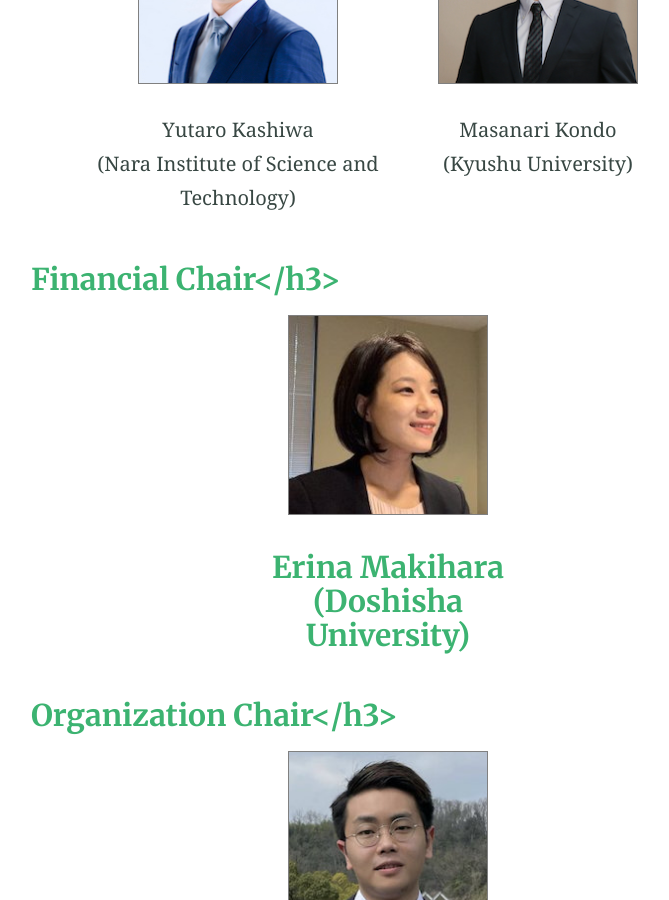
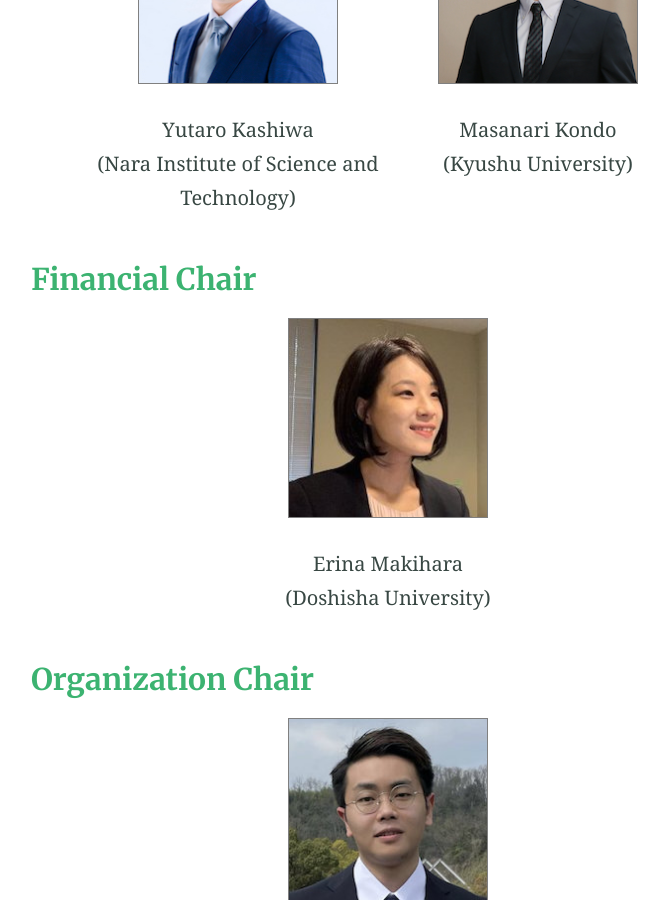
Before and after one commit to msr-asia-summit/msr-asia-summit.github.io, a Jekyll site: the page built from organization.md, in a window 1280 px wide and 900 px high, scrolled down 994 px. Shown: the whole window, without its empty margins (252-921 px from the left). Built offline with Jekyll 4.4.1, drawn with Linux system fonts in a browser that asks for light colours.

Commit message:
cosmetics change

```diff
--- a/_includes/all_organizers.html
+++ b/_includes/all_organizers.html
@@ -46,7 +46,7 @@
   </div>
  </div>
 
-<h3><font color="MediumSeaGreen">Financial Chair<font></h3>
+<h3><font color="MediumSeaGreen">Financial Chair</font></h3>
  <div class="container">
   <div>
     <img src="/assets/Makihara.jpeg" alt="Makihara">
@@ -54,7 +54,7 @@
   </div>
  </div>
 
- <h3><font color="MediumSeaGreen">Organization Chair<font></h3>
+ <h3><font color="MediumSeaGreen">Organization Chair</font></h3>
  <div class="container">
   <div>
     <img src="/assets/Wang.jpeg" alt="Wang">
@@ -62,7 +62,7 @@
   </div>
  </div>
 
- <h3><font color="MediumSeaGreen">Web Chair<font></h3>
+ <h3><font color="MediumSeaGreen">Web Chair</font></h3>
  <div class="container">
   <div>
     <img src="/assets/Khine.jpg" alt="Khine">
@@ -70,7 +70,7 @@
   </div>
  </div>
 
- <h3><font color="MediumSeaGreen">Local Arrangement Chair<font></h3>
+ <h3><font color="MediumSeaGreen">Local Arrangement Chair</font></h3>
  <div class="container">
    <div>
      <img src="/assets/Ishimoto.jpeg" alt="Ishimoto">
@@ -82,7 +82,7 @@
   </div>
   </div>
 
-  <h3><font color="MediumSeaGreen">Steering Committee<font></h3>
+  <h3><font color="MediumSeaGreen">Steering Committee</font></h3>
   <div class="container">
     <div>
       <img src="/assets/yasuta-kamei.jpeg" alt="Kamei">
```
